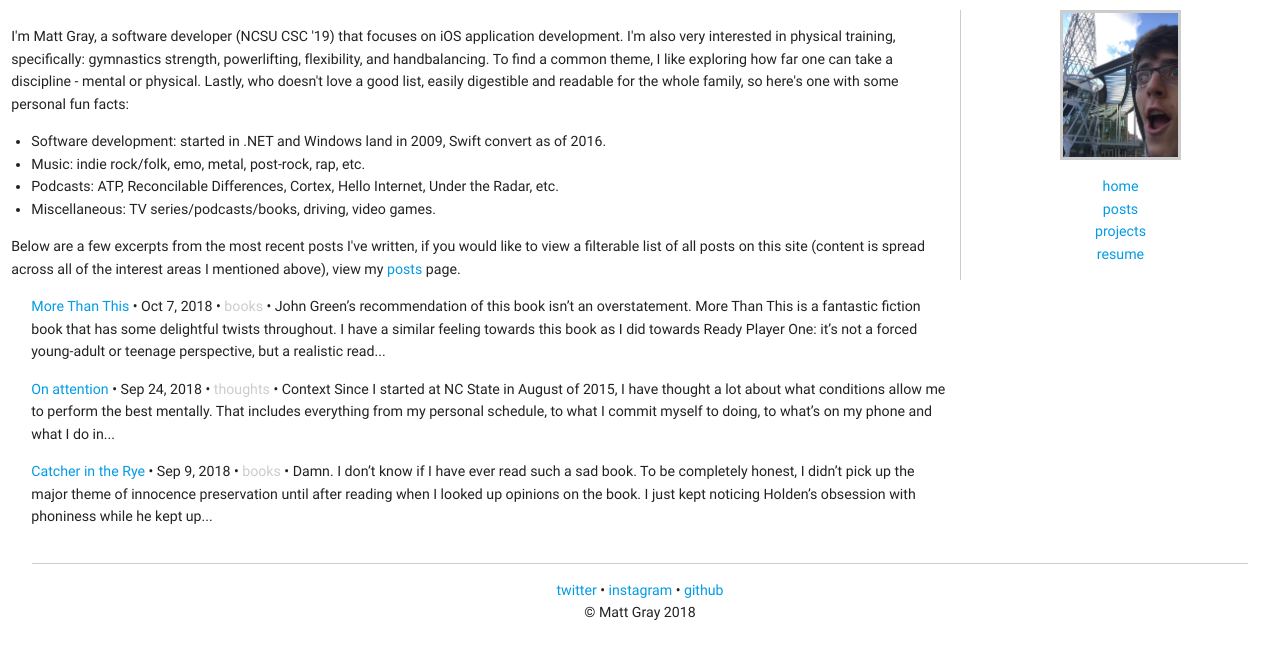
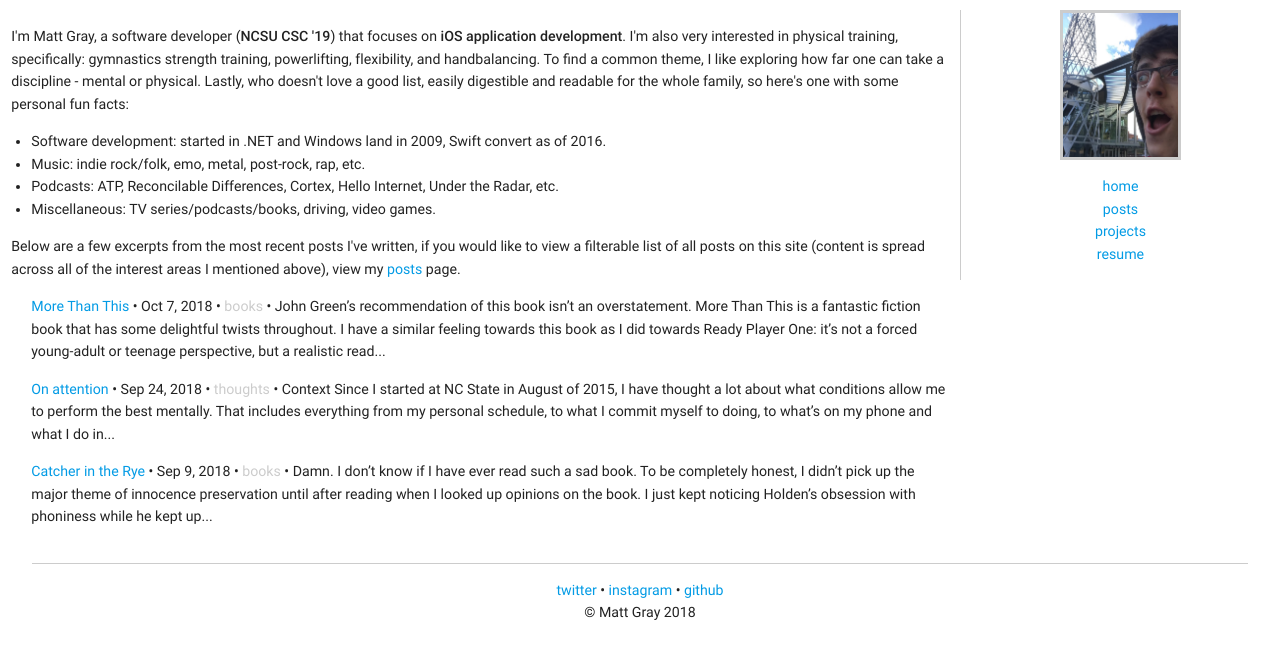
Before and after one commit to grysvn/blog-source, a Jekyll site: the page built from index.html, in a window 1280 px wide. Shown: the top 659 px of the page. Built offline with Jekyll 4.4.1, drawn with Linux system fonts in a browser that asks for light colours.

Commit message:
Updates home page.

```diff
--- a/index.html
+++ b/index.html
@@ -7,7 +7,7 @@ permalink: index.html
 <div class="home">
   <!-- Intro paragraph -->
   <p>
-    I'm Matt Gray, a software developer (NCSU CSC '19) that focuses on iOS application development. I'm also very interested in physical training, specifically: gymnastics strength, powerlifting, flexibility, and handbalancing. To find a common theme, I like exploring how far one can take a discipline - mental or physical. Lastly, who doesn't love a good list, easily digestible and readable for the whole family, so here's one with some personal fun facts:
+    I'm Matt Gray, a software developer (<strong>NCSU CSC '19</strong>) that focuses on <strong>iOS application development</strong>. I'm also very interested in physical training, specifically: gymnastics strength training, powerlifting, flexibility, and handbalancing. To find a common theme, I like exploring how far one can take a discipline - mental or physical. Lastly, who doesn't love a good list, easily digestible and readable for the whole family, so here's one with some personal fun facts:
     <ul>
         <li>Software development: started in .NET and Windows land in 2009, Swift convert as of 2016.</li>
         <li>Music: indie rock/folk, emo, metal, post-rock, rap, etc.</li>
```
